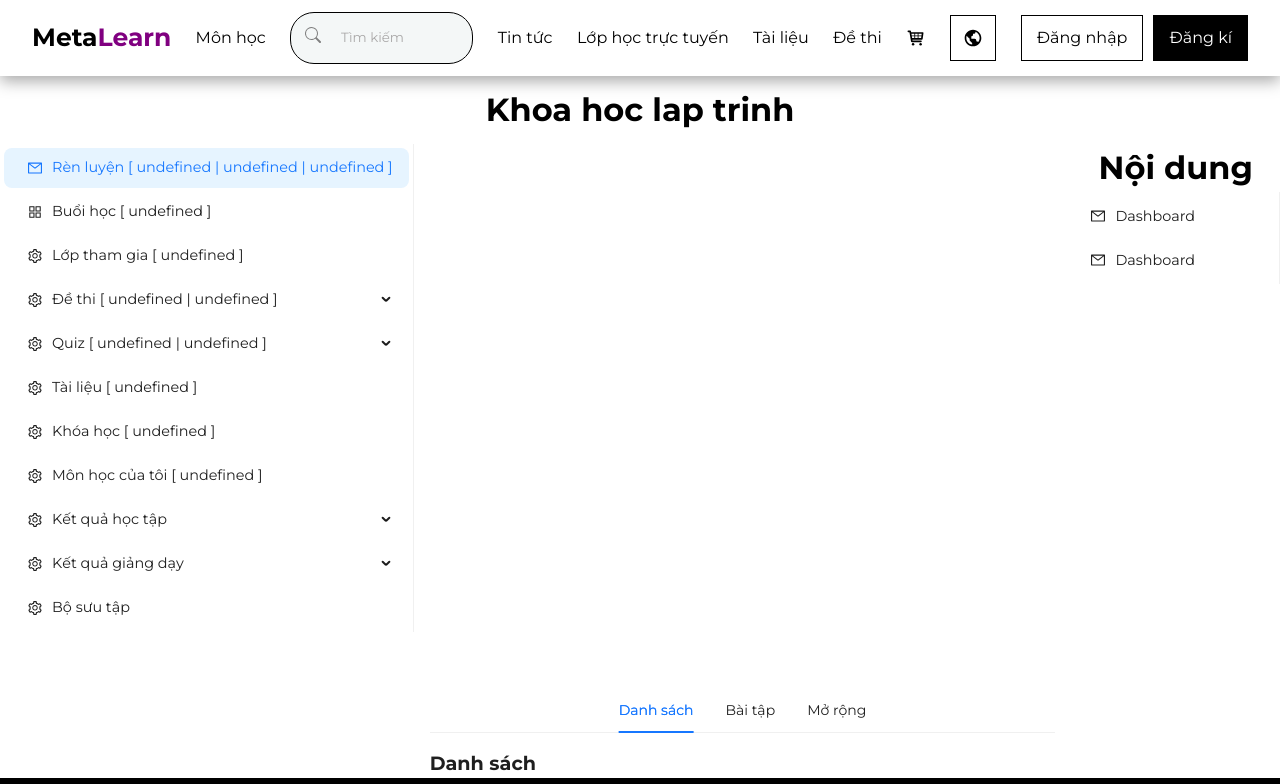
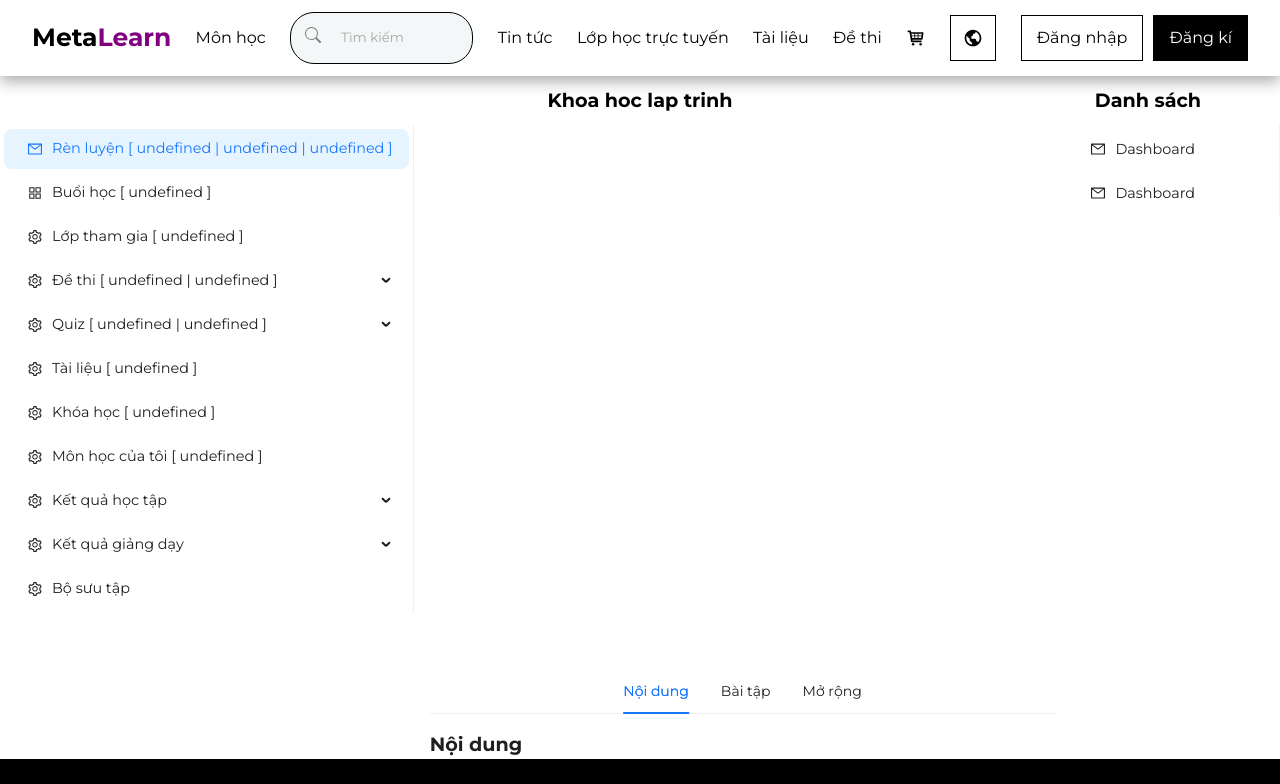
Before and after one commit to 3i-software-development/Metalearn-Frontend, a Next.js app: page /courses/detail in a window 1280 px wide. Shown: the top 784 px of the page. Built offline with nearby package versions, Linux system fonts and the light colour scheme; no server answers.

Commit message:
update layout

```diff
--- a/pages/courses/detail/index.js
+++ b/pages/courses/detail/index.js
@@ -12,7 +12,7 @@ import SliderBar from '@/components/Menu';
 
 const items = [
   {
-    label: 'Danh sách'
+    label: 'Nội dung'
   },
   {
     label: 'Bài tập'
@@ -26,7 +26,9 @@ const Detail = () => {
   return (
     <div className={cx('layout')}>
       <div className={cx('header-detail')}>
-        <h2 className={cx('title')}>Khoa hoc lap trinh</h2>
+        <h2 className={cx('left')}></h2>
+        <h2 className={cx('center')}>Khoa hoc lap trinh</h2>
+        <h2 className={cx('right')}>Danh sách</h2>
       </div>
       <div className={cx('layout-content')}>
         <div className={cx('layout-menu')}>
@@ -55,7 +57,6 @@ const Detail = () => {
             })} />
         </div>
         <div className={cx('content')}>
-          <h1>Nội dung</h1>
           <Content />
         </div>
       </div>
--- a/pages/courses/detail/style.module.scss
+++ b/pages/courses/detail/style.module.scss
@@ -1,10 +1,19 @@
 .header-detail{
+  width: 100%;
   display: flex;
-  justify-content: center;
-  align-items: center;
+  justify-content: space-between;
   padding: 10px 5px;
-  .title {
-    font-size: 32px;
+  font-size: 24px;
+  .left {
+    flex-basis: 20%;
+  }
+  .center {
+    flex-basis: 60%;
+    text-align: center;
+  }
+  .right {
+    flex-basis: 20%;
+    text-align: center;
   }
 }
 
```
